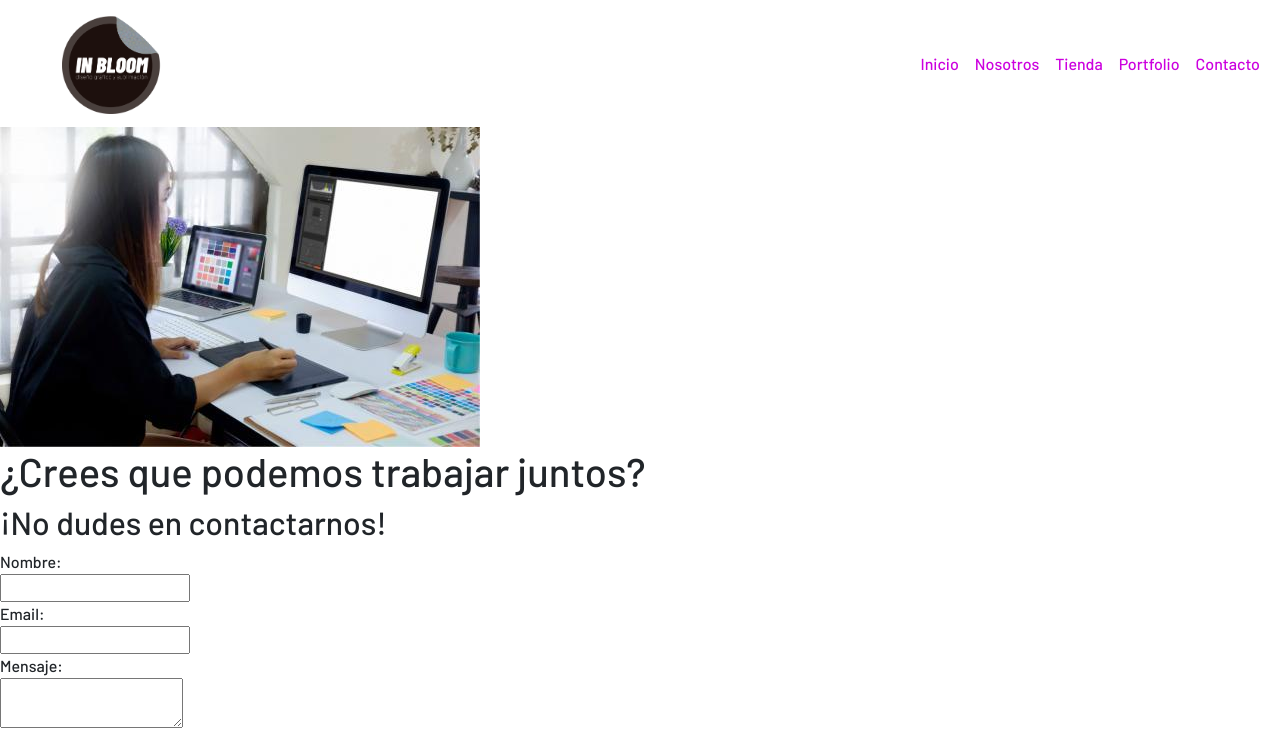
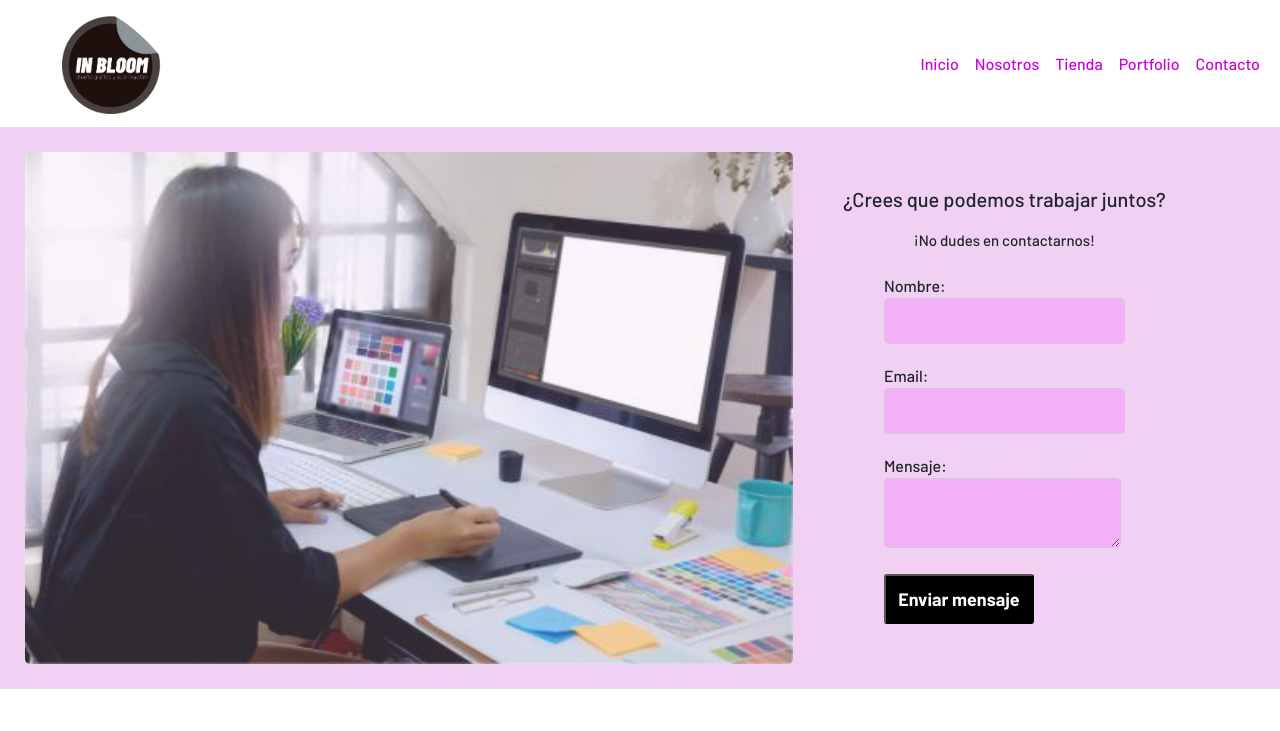
Before and after one commit to berefaure/primer_repo, a website: page pages/contacto.html in a window 1280 px wide. Shown: the top 731 px of the page. Drawn offline with nearby package versions, Linux system fonts and the light colour scheme; files that its build step writes are made by us from their sources.

Commit message:
estructura sass secciones

```diff
--- a/pages/contacto.html
+++ b/pages/contacto.html
@@ -10,7 +10,7 @@
     <link href="https://cdn.jsdelivr.net/npm/bootstrap@5.3.0-alpha3/dist/css/bootstrap.min.css" rel="stylesheet"
         integrity="sha384-KK94CHFLLe+nY2dmCWGMq91rCGa5gtU4mk92HdvYe+M/SXH301p5ILy+dN9+nJOZ" crossorigin="anonymous">
     <!--LINK A CSS-->
-    <link rel="stylesheet" href="css/main.css">
+    <link rel="stylesheet" href="../css/main.css">
 
     <!-- LINK A FONTS -->
 
@@ -25,7 +25,7 @@
     <title>Contacto</title>
 </head>
 
-<body>
+<body class="contacto">
 
     <header>
 
--- a/scss/layout/_grid.scss
+++ b/scss/layout/_grid.scss
@@ -64,10 +64,9 @@
 }
 
 
+//about us
 
-
-
-//about us
+.nosotros {
 
     .backg-abus {
         background-color: $color-light;
@@ -78,11 +77,7 @@
             gap: 20px;
             margin: 20px;
 
-    }
-}
-
-
-.texto {
+        }.texto {
             grid-column: 1;
 
             h1 {
@@ -112,3 +107,154 @@
                 border-radius: 5px;
             }
         }
+
+
+    }
+
+}
+
+.tienda {
+
+
+}
+
+//portfolio
+.portfolio {
+
+    .tiktok {
+
+        display: flex;
+        flex-direction: row;
+
+    }
+
+    @media (max-width: 900px){
+
+        .tiktok {
+
+            display: flex;
+            flex-direction: column;
+
+        }
+    }
+
+}
+
+
+//contacto
+
+.contacto {
+
+
+    // @media (max-width: 900px) {
+
+    //     .contenedor_contacto {
+    //         width: 100%;
+    //         display: flex;
+    //         flex-direction: column;
+    //         align-items: center;
+    //         justify-items: center;
+
+    //     }
+
+    // }
+
+
+    // @media (max-width: 375px) {
+
+    //     .contenedor_contacto {
+
+    //         width: 100%;
+
+    //     }
+
+    // }
+
+    .contenedor_contacto {
+        display: flex;
+        background-color: rgb(240, 209, 243);
+
+        img {
+
+            width: 60%;
+            opacity: 80%;
+            margin: 25px;
+            border-radius: 5px;
+        }
+
+        .contenedor_form {
+            display: flex;
+            flex-direction: column;
+            padding: 20px;
+
+            align-items: center;
+            justify-content: center;
+
+
+        }
+
+        h1 {
+
+            font-size: 20px;
+            margin: 5px;
+
+        }
+
+        h2 {
+
+            font-size: 15px;
+            margin: 15px;
+
+        }
+    }
+
+
+    .form {
+
+        padding: 10px;
+
+        input[type="text"],
+        [type="email"],
+        [id="mensaje"] {
+            color: #333;
+            font-size: 16px;
+            font-family: Arial, sans-serif;
+            font-weight: bolder;
+            background-color: rgb(241, 176, 247);
+            ;
+            border: 1px solid #ccc;
+            padding: 10px;
+            margin-bottom: 20px;
+            border-style: dashed;
+            border-radius: 5px;
+        }
+
+        input[type="submit"] {
+
+            height: 50px;
+            width: 150px;
+            border-radius: 3px;
+            font-weight: 600;
+            background-color: black;
+            color: white;
+
+            font-size: 18px;
+
+        }
+
+        input[type="submit"]:hover {
+
+
+            color: black;
+            background: rgb(204, 0, 223);
+            ;
+
+
+        }
+
+    }
+
+
+
+
+}
--- a/scss/main.scss
+++ b/scss/main.scss
@@ -4,3 +4,6 @@
 @import "layout/nav-bar";
 @import "layout/grid";
 @import "layout/footer";
+
+
+//sass --watch scss:css
```
Also changed, not shown: pages/portfolio.html (+2 -10 lines), pages/sobre_nosotros.html (+2 -2 lines), pages/tienda.html (+2 -2 lines), css/main.css, 1 other file. Lines whose indentation alone changed are shown as unchanged.
